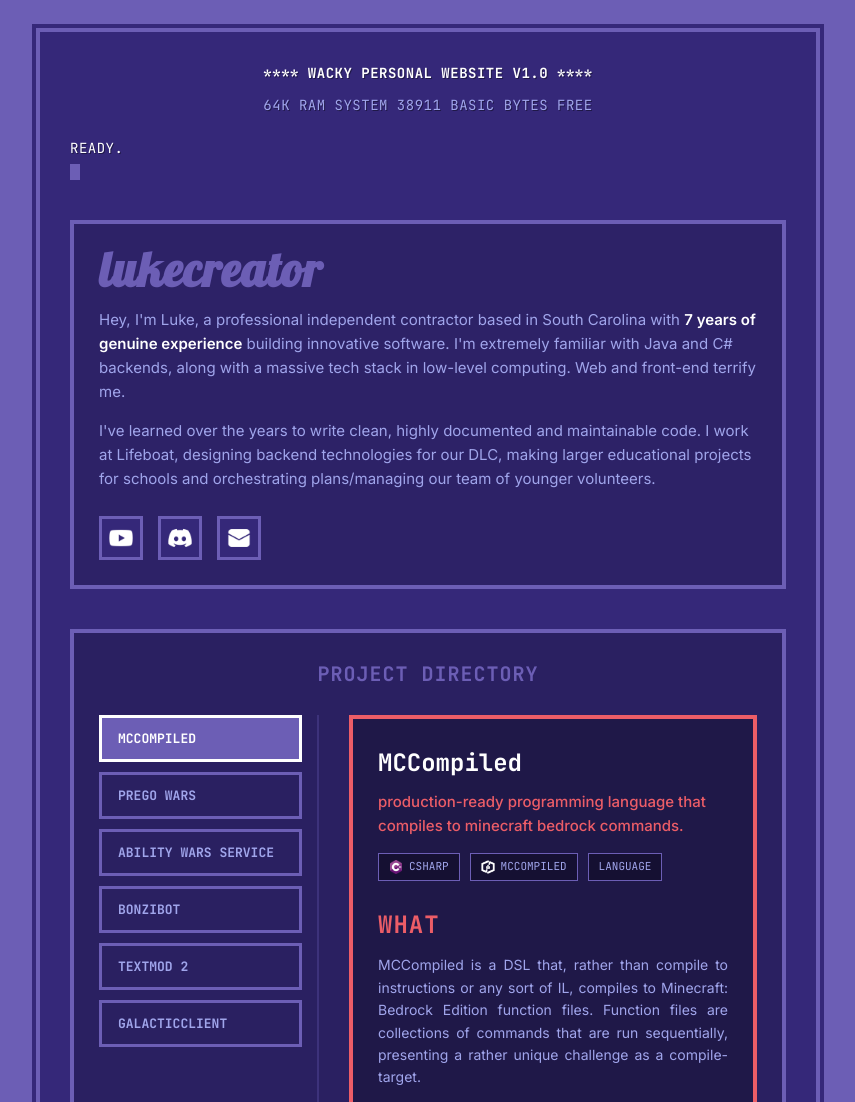
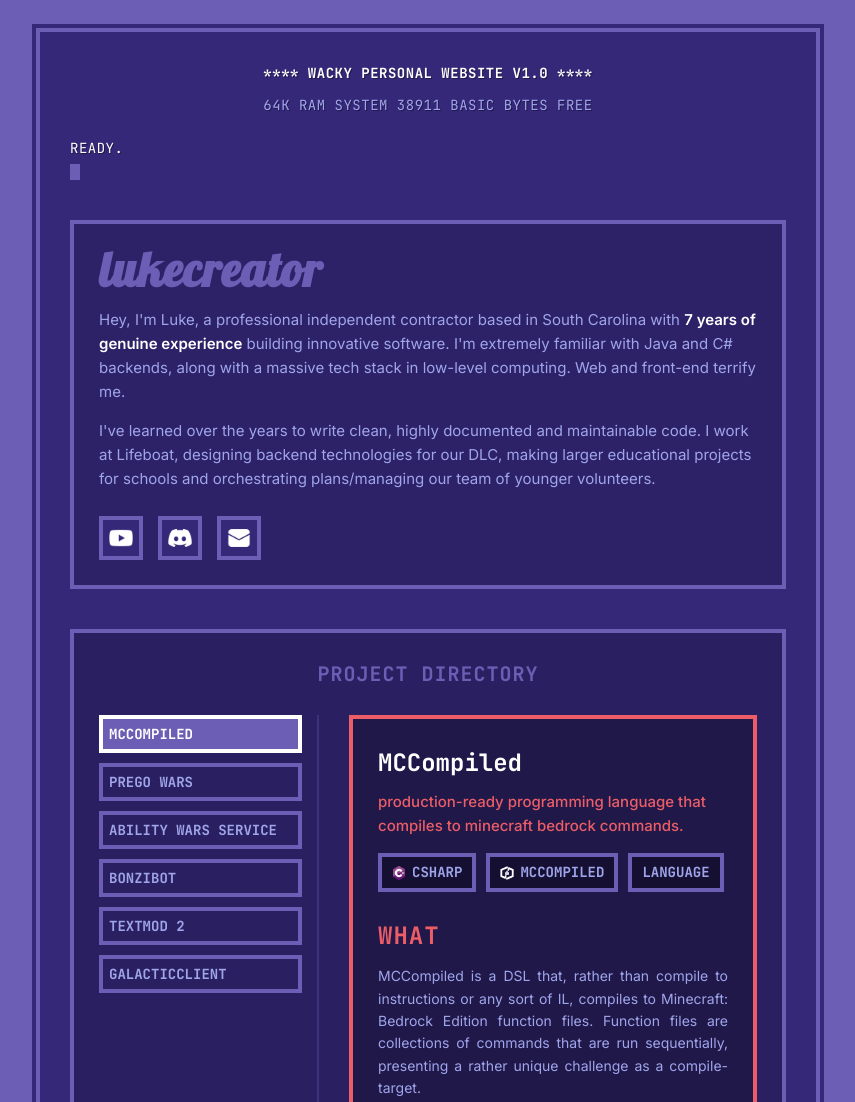
Before and after one commit to 7UKECREAT0R/7UKECREAT0R.github.io, a plain HTML site: page index.html in a window 1280 px wide. Shown: the top 1102 px of the page, without its empty margins (212-1067 px from the left). Drawn offline with Linux system fonts and the light colour scheme.

Commit message:
Doonke (site styles update and link to Prego Wars Discord instead of my personal one)

```diff
--- a/index.html
+++ b/index.html
@@ -49,7 +49,7 @@
                         <a href="https://www.youtube.com/7ukecreat0r" target="_blank" class="social-link" title="YouTube">
                             <img src="assets/social-yt.png" alt="YouTube" class="social-icon">
                         </a>
-                        <a href="https://discord.com/invite/tJsEcseENM" target="_blank" class="social-link" title="Discord">
+                        <a href="https://discord.com/invite/kEX96a2ev7" target="_blank" class="social-link" title="Discord">
                             <img src="assets/social-discord.png" alt="Discord" class="social-icon">
                         </a>
                         <button class="social-link" title="Email" id="email-btn">
--- a/styles.css
+++ b/styles.css
@@ -151,7 +151,7 @@ body {
     align-items: center;
     width: 44px;
     height: 44px;
-    border: 3px solid var(--c64-light-blue);
+    border: 4px solid var(--c64-light-blue);
     background-color: var(--c64-dark-blue);
 }
 
@@ -177,7 +177,7 @@ button.social-link {
     font-size: 13px;
     font-weight: bold;
     color: var(--c64-white);
-    border: 3px solid var(--c64-light-blue);
+    border: 4px solid var(--c64-light-blue);
     background-color: var(--c64-dark-blue);
     padding: 0 12px;
     height: 44px;
@@ -223,12 +223,12 @@ button.social-link {
 
 .project-tab-btn {
     font-family: var(--font-monospace), monospace;
-    font-size: 13px;
+    font-size: 14px;
     font-weight: bold;
     color: var(--c64-lavender);
     background: transparent;
-    border: 3px solid var(--c64-light-blue);
-    padding: 12px 16px;
+    border: 4px solid var(--c64-light-blue);
+    padding: 6px 6px;
     text-align: left;
     cursor: pointer;
     white-space: nowrap;
@@ -428,10 +428,11 @@ button.social-link {
     align-items: center;
     gap: 6px;
     font-family: var(--font-monospace), monospace;
-    font-size: 11px;
+    font-size: 14px;
+    font-weight: bold;
     text-transform: uppercase;
     color: var(--c64-lavender);
-    border: 1px solid var(--c64-light-blue);
+    border: 4px solid var(--c64-light-blue);
     padding: 4px 10px;
     background-color: rgba(0, 0, 0, 0.3);
 }
@@ -533,12 +534,12 @@ button.social-link {
 
 .details-link-btn {
     font-family: var(--font-monospace), monospace;
-    font-size: 13px;
+    font-size: 14px;
     font-weight: bold;
     color: var(--btn-color);
     background-color: transparent;
-    border: 3px solid var(--btn-color);
-    padding: 12px 24px;
+    border: 4px solid var(--btn-color);
+    padding: 8px 24px;
     text-decoration: none;
     text-align: center;
     cursor: pointer;
```
